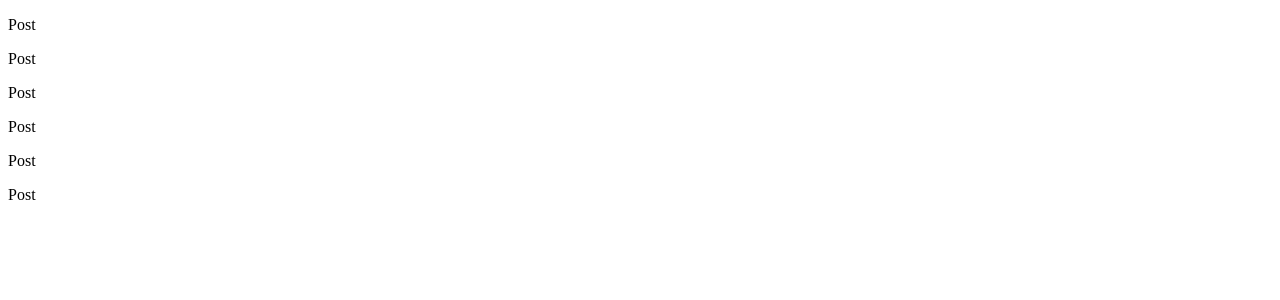
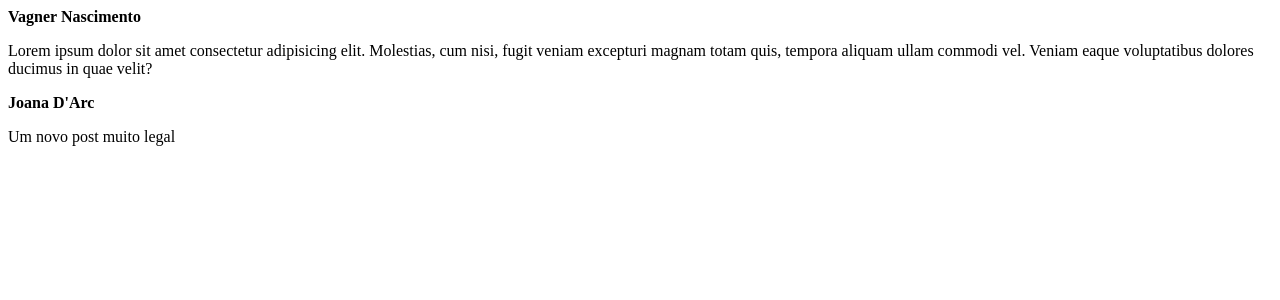
Before and after one commit to hbauhvagner/01-fundamentos-reactjs, a React (Vite) app: page / in a window 1280 px wide. Shown: the top 300 px of the page. Built offline with nearby package versions, Linux system fonts and the light colour scheme.

Commit message:
Iniciando com React - Propriedades

```diff
--- a/src/App.jsx
+++ b/src/App.jsx
@@ -4,12 +4,14 @@ export function App() {
 
   return (
     <div>
-      <Post />
-      <Post />
-      <Post />
-      <Post />
-      <Post />
-      <Post />
+      <Post
+        author="Vagner Nascimento"
+        content="Lorem ipsum dolor sit amet consectetur adipisicing elit. Molestias, cum nisi, fugit veniam excepturi magnam totam quis, tempora aliquam ullam commodi vel. Veniam eaque voluptatibus dolores ducimus in quae velit?"
+      />
+      <Post
+        author="Joana D'Arc"
+        content="Um novo post muito legal"
+      />
     </div>
   )
 }
--- a/src/Post.jsx
+++ b/src/Post.jsx
@@ -1,5 +1,10 @@
-export function Post() {
-    return <p>Post</p>
+export function Post(props) {
+    return (
+        <div>
+            <strong>{props.author}</strong>
+            <p>{props.content}</p>
+        </div>
+    )
 }
 
 export default Post
```
